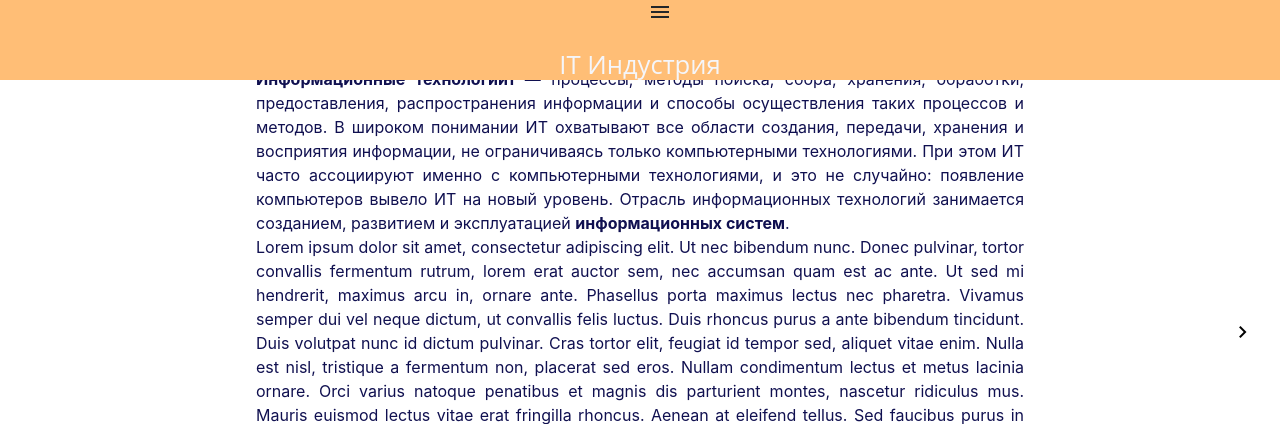
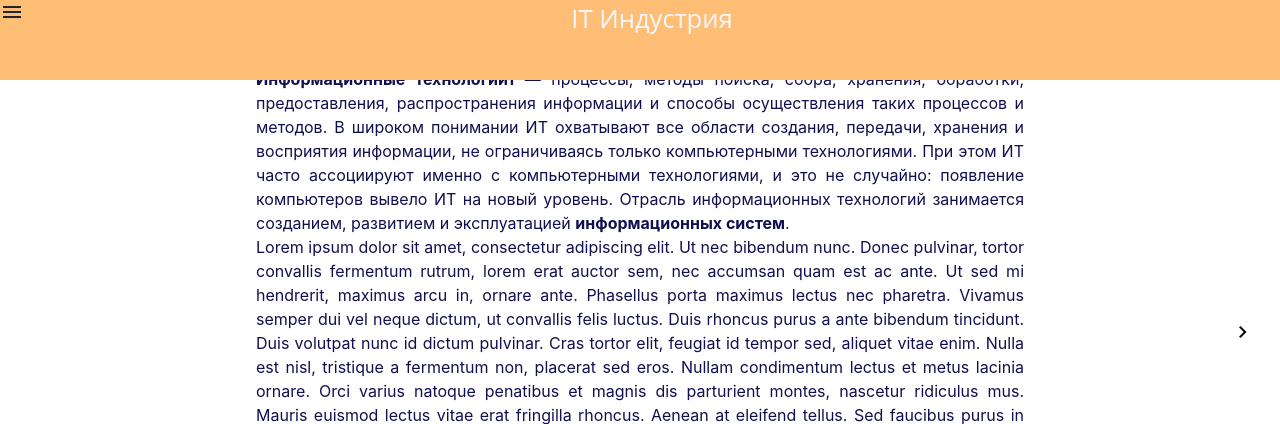
Before and after one commit to Liroto-pesonal-org/IT-october, a PHP site: page / in a window 1280 px wide. Shown: the top 424 px of the page. Run offline with PHP 8.4, Linux system fonts and the light colour scheme.

Commit message:
moved the menu

```diff
--- a/css/index/desktop.css
+++ b/css/index/desktop.css
@@ -61,6 +61,13 @@ li:hover{
     color: black;
     cursor: pointer;
 }
+#burger{
+    float: left;
+    padding: 0;
+}
+#burg{
+    float: left;
+}
 ul li ul{
     position: absolute;
     transition-duration: 0.5s;
--- a/css/index/laptop.css
+++ b/css/index/laptop.css
@@ -51,9 +51,12 @@ li:hover a{
     cursor: pointer;
     float: left;
 }
-#burger {
-    margin-top:40%
-    margin-left:90%
+#burger{
+    float: left;
+    padding: 0;
+}
+#burg{
+    float: left;
 }
 #burger:hover{
     background-color: #ffbeaa;
--- a/css/index/mobile.css
+++ b/css/index/mobile.css
@@ -33,6 +33,13 @@
 }
     #uparrow:hover{
     transform: scale(1.5);
+}
+#burger{
+    float: left;
+    padding: 0;
+}
+#burg{
+    float: left;
 }
 #nav{
     text-decoration: none !important;
--- a/index.html
+++ b/index.html
@@ -19,20 +19,7 @@
     </head>
     <body>
         <div  id = "header">
-                <ul>
-                    <li id = "burger"><i class="material-icons md-48">menu</i>
-                        <ul class = "dropdown">
-                            <li id = bli><a href="index.html">Главная</a></li>
-                            <li id = bli><a href="#">Информация</a></li>
-                            <li id = bli><a href="#">О нас</a>
-                            <ul class = "dropdown">
-                                <li id = bli><a href="#">Контакты</a></li>
-                                <li id = bli><a href="#">Прайслист</a></li>
-                                <li id = bli><a href="isurrender.html">Техподдержка</a></li>
-                            </ul>
-                        </ul>
-                     </li>
-                 </ul>
+            <ul id = "burger"><i id = "burg" class="material-icons md-48">menu</i></ul>
             <div  id="head-text">IT Индустрия</div>
         </div>
             <div  id = "ar">
```
